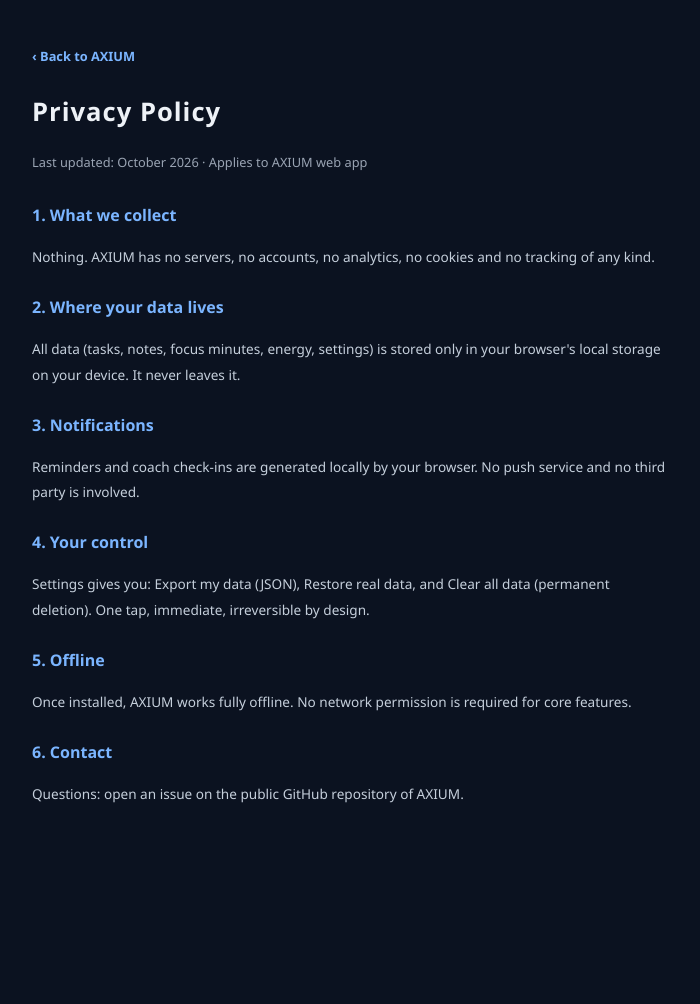
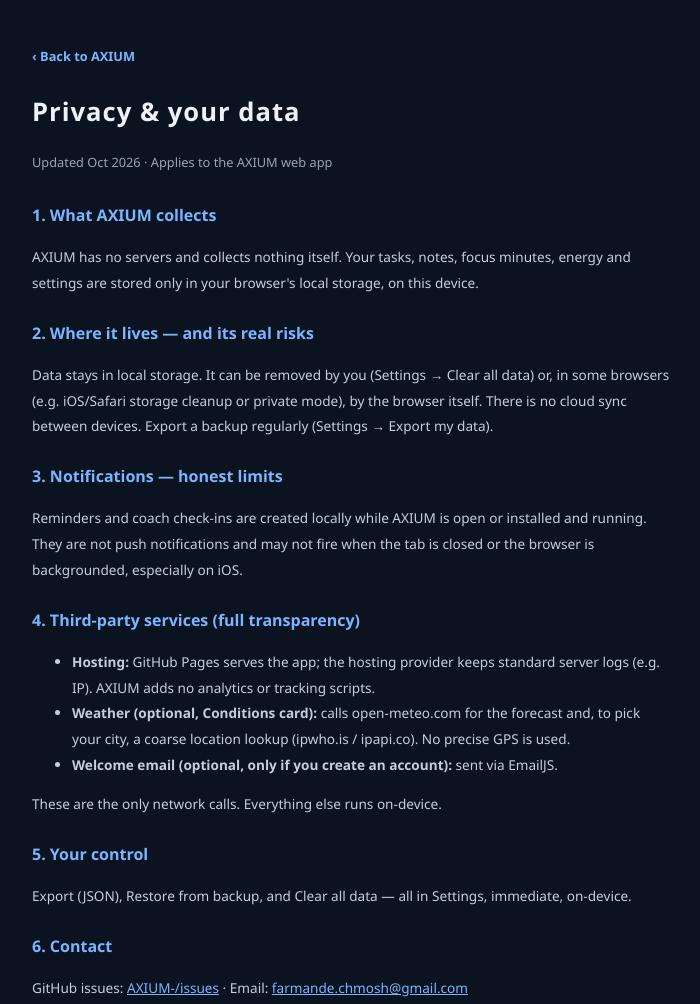
Before and after one commit to farmandechmosh-creator/AXIUM-, a plain HTML site: page privacy.html in a window 1280 px wide. Shown: the whole page, without its empty margins (288-988 px from the left). Before the commit the page ends 860 px from the top, so only its background shows below. Drawn offline with Linux system fonts and the light colour scheme.

Commit message:
Update privacy.html

```diff
--- a/privacy.html
+++ b/privacy.html
@@ -1,19 +1,24 @@
-<!DOCTYPE html><html lang="en"><head><meta charset="utf-8"><meta name="viewport" content="width=device-width,initial-scale=1"><title>AXIUM Privacy Policy</title><meta name="description" content="AXIUM privacy policy: no account, no cloud, no tracking. Your data stays on your device."></head>
+<!DOCTYPE html><html lang="en"><head><meta charset="utf-8"><meta name="viewport" content="width=device-width,initial-scale=1"><title>AXIUM Privacy & Your Data</title><meta name="description" content="How AXIUM handles your data: on-device only, honest limits, full third-party transparency."></head>
 <body style="margin:0;background:#0b1220;color:#eef2f7;font-family:Segoe UI,system-ui,sans-serif;line-height:1.9">
 <main style="max-width:640px;margin:0 auto;padding:40px 20px">
 <a href="index.html" style="color:#7bb5ff;font-size:.8rem;font-weight:800;text-decoration:none">‹ Back to AXIUM</a>
-<h1 style="font-size:1.6rem;letter-spacing:1px;margin:18px 0 6px">Privacy Policy</h1>
-<p style="color:#9aa4b3;font-size:.8rem">Last updated: October 2026 · Applies to AXIUM web app</p>
-<h2 style="font-size:1rem;color:#7bb5ff;margin-top:26px">1. What we collect</h2>
-<p style="font-size:.85rem;color:#c5cfdb">Nothing. AXIUM has no servers, no accounts, no analytics, no cookies and no tracking of any kind.</p>
-<h2 style="font-size:1rem;color:#7bb5ff;margin-top:22px">2. Where your data lives</h2>
-<p style="font-size:.85rem;color:#c5cfdb">All data (tasks, notes, focus minutes, energy, settings) is stored only in your browser's local storage on your device. It never leaves it.</p>
-<h2 style="font-size:1rem;color:#7bb5ff;margin-top:22px">3. Notifications</h2>
-<p style="font-size:.85rem;color:#c5cfdb">Reminders and coach check-ins are generated locally by your browser. No push service and no third party is involved.</p>
-<h2 style="font-size:1rem;color:#7bb5ff;margin-top:22px">4. Your control</h2>
-<p style="font-size:.85rem;color:#c5cfdb">Settings gives you: Export my data (JSON), Restore real data, and Clear all data (permanent deletion). One tap, immediate, irreversible by design.</p>
-<h2 style="font-size:1rem;color:#7bb5ff;margin-top:22px">5. Offline</h2>
-<p style="font-size:.85rem;color:#c5cfdb">Once installed, AXIUM works fully offline. No network permission is required for core features.</p>
+<h1 style="font-size:1.6rem;letter-spacing:1px;margin:18px 0 6px">Privacy & your data</h1>
+<p style="color:#9aa4b3;font-size:.8rem">Updated Oct 2026 · Applies to the AXIUM web app</p>
+<h2 style="font-size:1rem;color:#7bb5ff;margin-top:26px">1. What AXIUM collects</h2>
+<p style="font-size:.85rem;color:#c5cfdb">AXIUM has no servers and collects nothing itself. Your tasks, notes, focus minutes, energy and settings are stored only in your browser's local storage, on this device.</p>
+<h2 style="font-size:1rem;color:#7bb5ff;margin-top:22px">2. Where it lives — and its real risks</h2>
+<p style="font-size:.85rem;color:#c5cfdb">Data stays in local storage. It can be removed by you (Settings → Clear all data) or, in some browsers (e.g. iOS/Safari storage cleanup or private mode), by the browser itself. There is no cloud sync between devices. Export a backup regularly (Settings → Export my data).</p>
+<h2 style="font-size:1rem;color:#7bb5ff;margin-top:22px">3. Notifications — honest limits</h2>
+<p style="font-size:.85rem;color:#c5cfdb">Reminders and coach check-ins are created locally while AXIUM is open or installed and running. They are not push notifications and may not fire when the tab is closed or the browser is backgrounded, especially on iOS.</p>
+<h2 style="font-size:1rem;color:#7bb5ff;margin-top:22px">4. Third-party services (full transparency)</h2>
+<ul style="font-size:.85rem;color:#c5cfdb;line-height:1.9">
+<li><b>Hosting:</b> GitHub Pages serves the app; the hosting provider keeps standard server logs (e.g. IP). AXIUM adds no analytics or tracking scripts.</li>
+<li><b>Weather (optional, Conditions card):</b> calls open-meteo.com for the forecast and, to pick your city, a coarse location lookup (ipwho.is / ipapi.co). No precise GPS is used.</li>
+<li><b>Welcome email (optional, only if you create an account):</b> sent via EmailJS.</li>
+</ul>
+<p style="font-size:.85rem;color:#c5cfdb">These are the only network calls. Everything else runs on-device.</p>
+<h2 style="font-size:1rem;color:#7bb5ff;margin-top:22px">5. Your control</h2>
+<p style="font-size:.85rem;color:#c5cfdb">Export (JSON), Restore from backup, and Clear all data — all in Settings, immediate, on-device.</p>
 <h2 style="font-size:1rem;color:#7bb5ff;margin-top:22px">6. Contact</h2>
-<p style="font-size:.85rem;color:#c5cfdb">Questions: open an issue on the public GitHub repository of AXIUM.</p>
+<p style="font-size:.85rem;color:#c5cfdb">GitHub issues: <a href="https://github.com/farmandechmosh-creator/AXIUM-/issues" style="color:#7bb5ff">AXIUM-/issues</a> · Email: <a href="mailto:farmande.chmosh@gmail.com" style="color:#7bb5ff">farmande.chmosh@gmail.com</a></p>
 </main></body></html>
```
